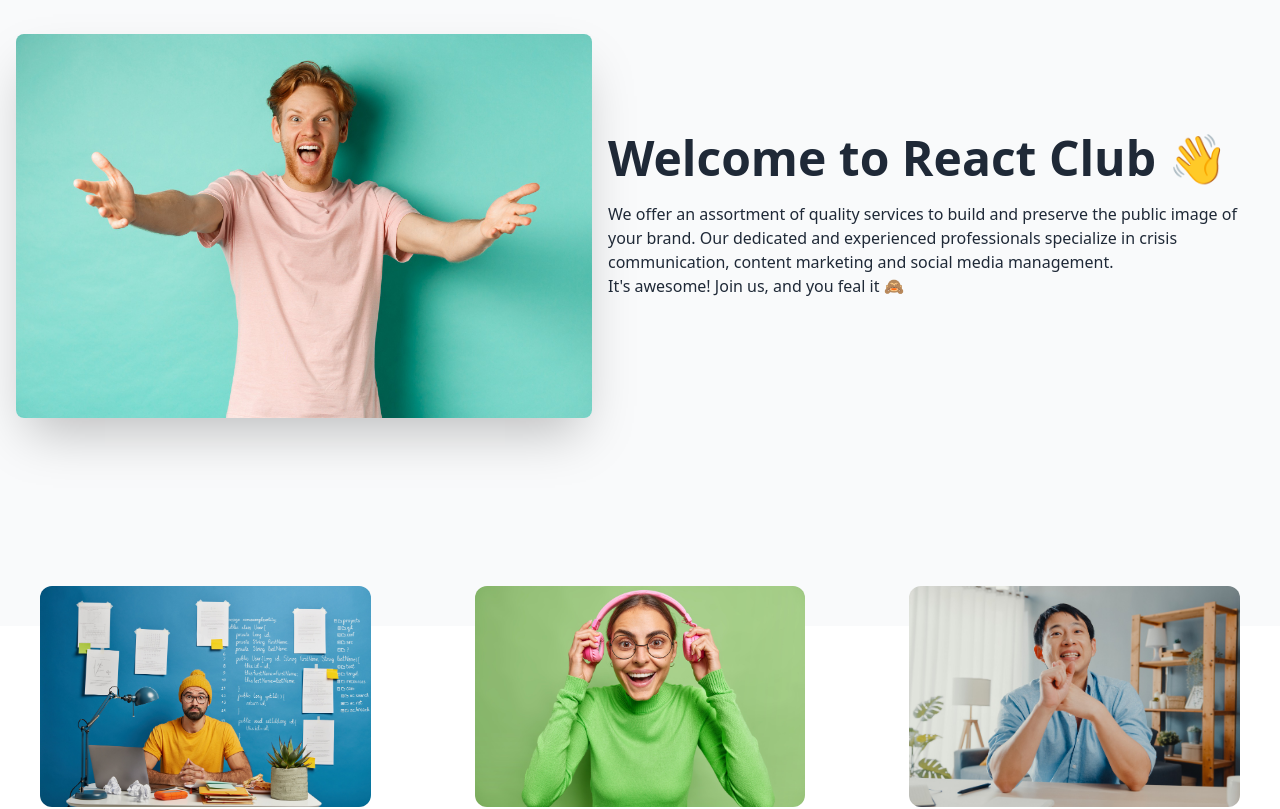
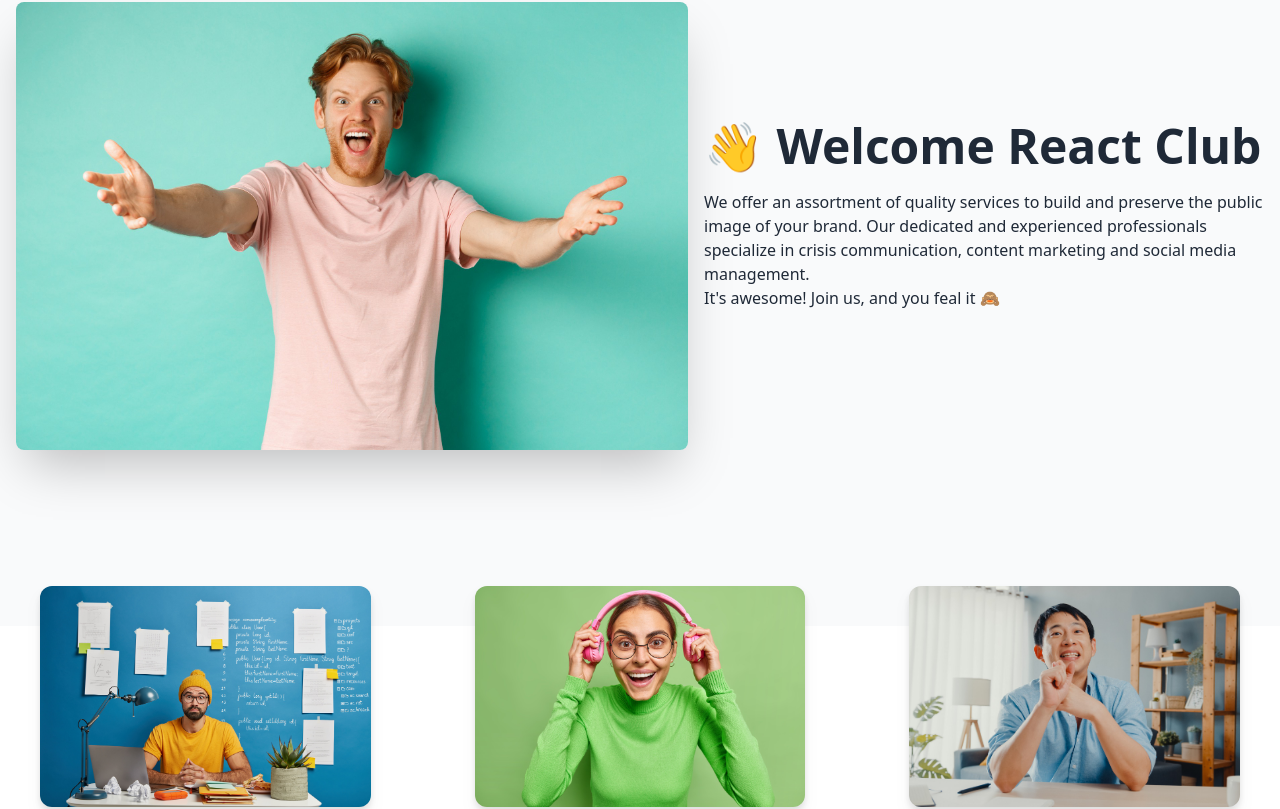
Before and after one commit to 0v3nb1rd/react-club, a React (Create React App) app: page / in a window 1280 px wide. Shown: the part 174-983 px from the top of the page. Built offline with nearby package versions, Linux system fonts and the light colour scheme.

Commit message:
improve styles

```diff
--- a/src/App.js
+++ b/src/App.js
@@ -13,7 +13,7 @@ export const App = () => {
         <section className="container mx-auto -mt-20 mb-20">
           <div className="grid grid-cols-1 md:grid-cols-2 lg:grid-cols-3 gap-6">
             <div className="card text-center group">
-              <figure className="px-10 pt-10 transition transform group-hover:-translate-y-1">
+              <figure className="px-10 pt-10  transition transform filter drop-shadow-lg group-hover:-translate-y-1">
                 <img
                   src={postImg1}
                   className="rounded-xl object-cover h-full"
@@ -31,7 +31,7 @@ export const App = () => {
             </div>
 
             <div className="card text-center group">
-              <figure className="px-10 pt-10 h-full transition transform group-hover:-translate-y-1">
+              <figure className="px-10 pt-10 h-full transition transform filter drop-shadow-lg group-hover:-translate-y-1">
                 <img
                   src={postImg2}
                   className="rounded-xl object-cover h-full"
@@ -49,7 +49,7 @@ export const App = () => {
             </div>
 
             <div className="card text-center group">
-              <figure className="px-10 pt-10 h-full transition transform group-hover:-translate-y-1">
+              <figure className="px-10 pt-10 h-full transition transform filter drop-shadow-lg group-hover:-translate-y-1">
                 <img
                   src={postImg3}
                   className="rounded-xl object-cover h-full"
--- a/src/components/Hero.jsx
+++ b/src/components/Hero.jsx
@@ -7,11 +7,11 @@ export const Hero = () => {
       <div className="flex hero-content justify-center">
         <img
           src={heroImg}
-          className="max-w-xl rounded-lg shadow-2xl"
+          className="max-w-2xl rounded-lg shadow-2xl"
           alt="Hero images"
         />
         <div>
-          <h1 className="mb-5 text-5xl font-bold">Welcome to React Club 👋</h1>
+          <h1 className="mb-5 text-5xl font-bold">👋 Welcome React Club</h1>
           <p className="mb-5">
             We offer an assortment of quality services to build and preserve the
             public image of your brand. Our dedicated and experienced
--- a/tailwind.config.js
+++ b/tailwind.config.js
@@ -8,6 +8,7 @@ module.exports = {
     extend: {
       animation: ['motion-reduce'],
       translate: ['active', 'group-hover'],
+      dropShadow: ['responsive', 'hover'],
     },
   },
   plugins: [require('daisyui')],
```
